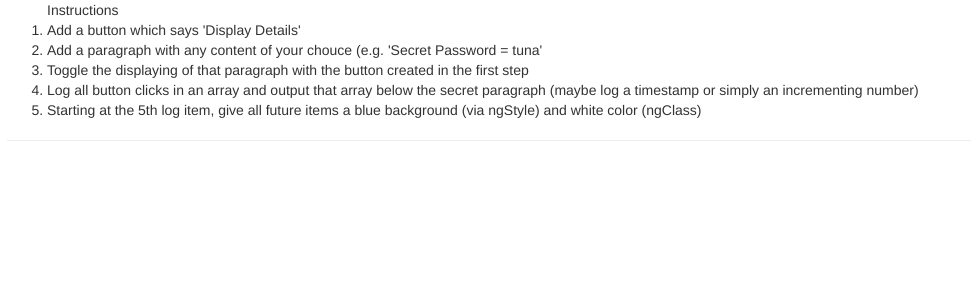
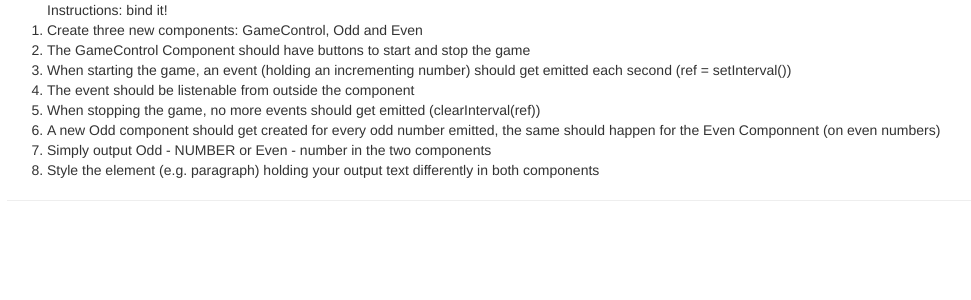
Before and after one commit to Prozak8/angular-sandbox, an Angular app: page / in a window 1280 px wide. Shown: the top 300 px of the page, without its empty margins (63-1034 px from the left). Built offline with nearby package versions, Linux system fonts and the light colour scheme.

Commit message:
updated instructions

```diff
--- a/src/app/instructions/instructions.component.html
+++ b/src/app/instructions/instructions.component.html
@@ -1,7 +1,10 @@
-<ol>Instructions
-  <li>Add a button which says 'Display Details'</li>
-  <li>Add a paragraph with any content of your chouce (e.g. 'Secret Password = tuna'</li>
-  <li>Toggle the displaying of that paragraph with the button created in the first step</li>
-  <li>Log all button clicks in an array and output that array below the secret paragraph (maybe log a timestamp or simply an incrementing number)</li>
-  <li>Starting at the 5th log item, give all future items a blue background (via ngStyle) and white color (ngClass)</li>
+<ol>Instructions: bind it!
+  <li>Create three new components: GameControl, Odd and Even</li>
+  <li>The GameControl Component should have buttons to start and stop the game</li>
+  <li>When starting the game, an event (holding an incrementing number) should get emitted each second (ref = setInterval())</li>
+  <li>The event should be listenable from outside the component</li>
+  <li>When stopping the game, no more events should get emitted (clearInterval(ref))</li>
+  <li>A new Odd component should get created for every odd number emitted, the same should happen for the Even Componnent (on even numbers)</li>
+  <li>Simply output Odd - NUMBER or Even - number in the two components</li>
+  <li>Style the element (e.g. paragraph) holding your output text differently in both components</li>
 </ol>
```
